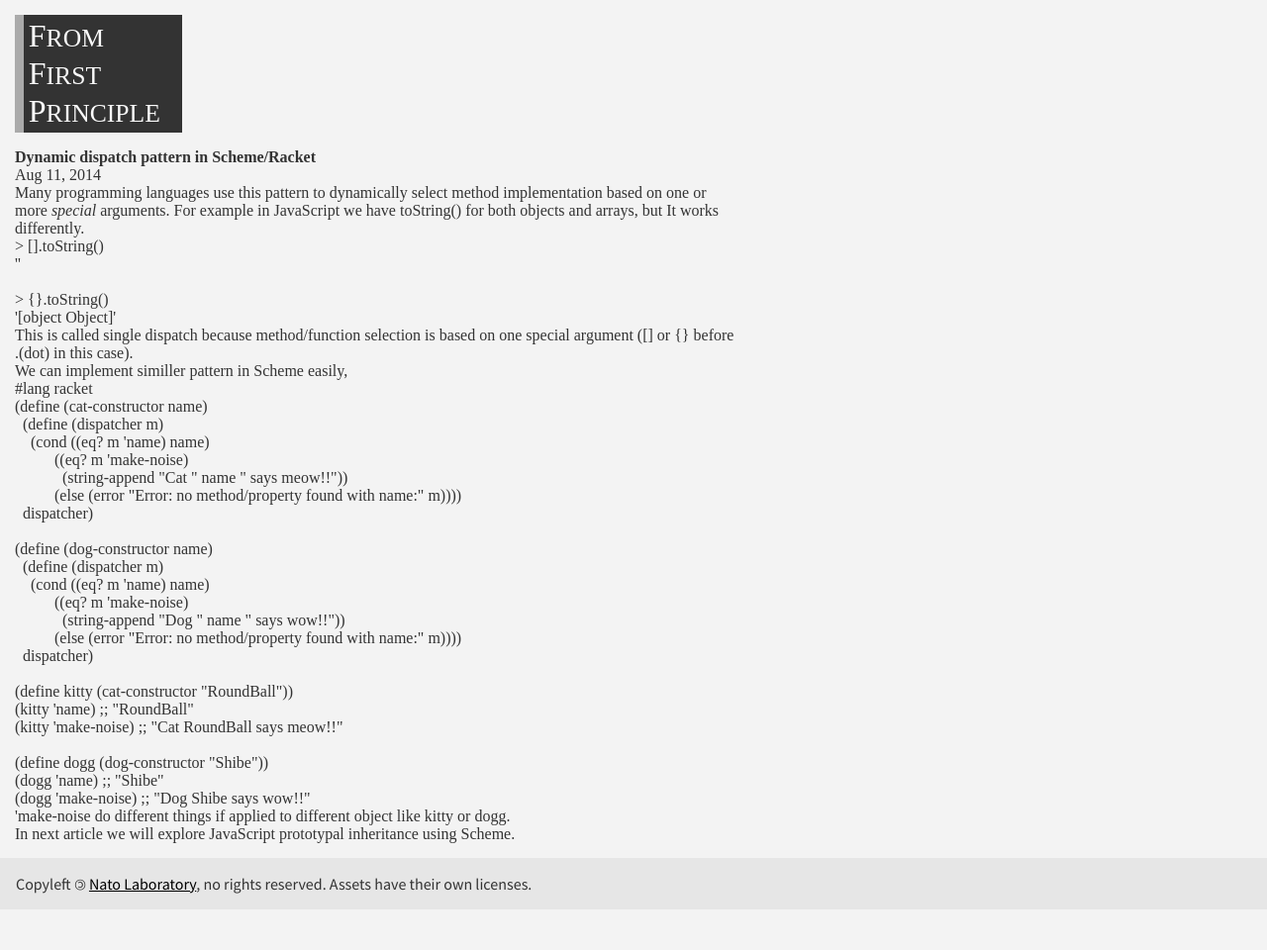
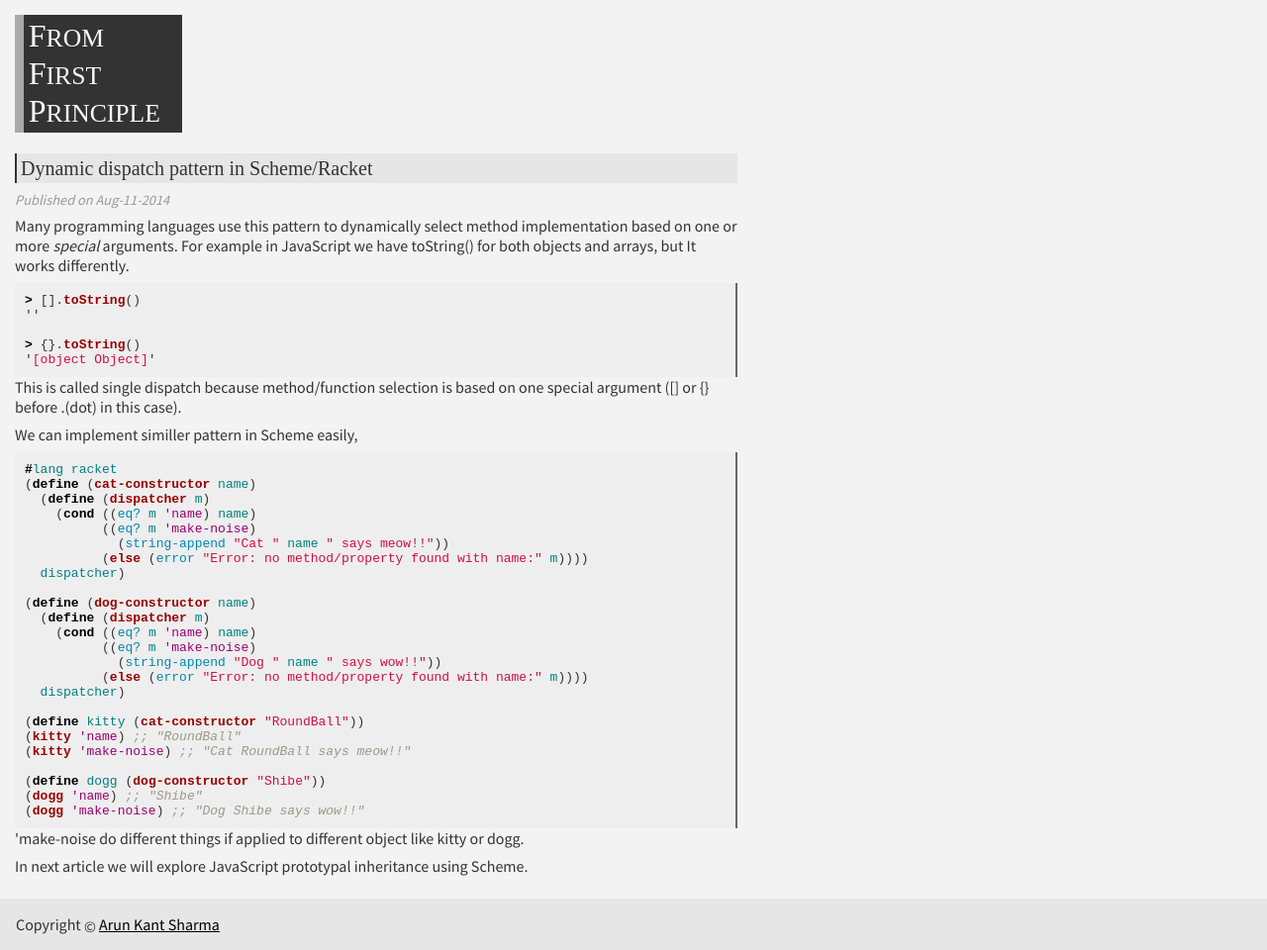
Before and after one commit to arunkant/arunkant.github.io, a Jekyll site: the page built from _posts/2014-08-11-Dispatcher-pattern-in-Scheme.md, in a window 1280 px wide. Shown: the whole page at 99% size. Built offline with Jekyll 4.4.1, drawn with Linux system fonts in a browser that asks for light colours; some web fonts are replaced; before the commit the page ends 919 px from its top, so only the background shows below that.

Commit message:
theme changes

```diff
--- a/_includes/header.html
+++ b/_includes/header.html
@@ -1,3 +1,3 @@
 <div class="header">
-  <span class="title">F<small>ROM</small> F<small>IRST</small> P<small>RINCIPLE</small></span>
+    <span class="title">F<small>ROM</small> F<small>IRST</small> P<small>RINCIPLE</small></span>
 </div>
--- a/_layouts/default.html
+++ b/_layouts/default.html
@@ -5,15 +5,11 @@
 
 <body>
     <div class="container">
-
-    {%- include header.html -%}
-    {{ content }}
-
+      {%- include header.html -%}
+      {{ content }}
     </div>
     <div class="footer">
-        <p>Copyleft <span class="copyleft">&copy;</span> <a href="https://lab.nat.moe" target="_blank">Nato
-                Laboratory</a>,
-            no rights reserved. Assets have their own licenses.</p>
+        <p>Copyright <span class="copyleft">&copy;</span> <a href="https://arunkant.com">Arun Kant Sharma</a></p>
     </div>
 </body>
 </html>
--- a/_layouts/post.html
+++ b/_layouts/post.html
@@ -1,27 +1,16 @@
 ---
 layout: default
 ---
-<article class="post h-entry" itemscope itemtype="http://schema.org/BlogPosting">
+<div class="content">
+  <section class="main" id="news">
+      <div class="subtitle">{{ page.title | escape }}</div>
+      {%- assign date_format =
+        site.minima.date_format | default: "%b-%d-%Y" -%}
+        <div class="muted"><i>
+          <p>Published on <span >{{ page.date | date: date_format }}</span></p>
+        </i>
+        </div>
 
-  <header class="post-header">
-    <h1 class="post-title p-name" itemprop="name headline">{{ page.title | escape }}</h1>
-    <p class="post-meta">
-      <time class="dt-published" datetime="{{ page.date | date_to_xmlschema }}" itemprop="datePublished">
-        {%- assign date_format = site.minima.date_format | default: "%b %-d, %Y" -%}
-        {{ page.date | date: date_format }}
-      </time>
-      {%- if page.author -%}
-        • <span itemprop="author" itemscope itemtype="http://schema.org/Person"><span class="p-author h-card" itemprop="name">{{ page.author }}</span></span>
-      {%- endif -%}</p>
-  </header>
-
-  <div class="post-content e-content" itemprop="articleBody">
-    {{ content }}
-  </div>
-
-  {%- if site.disqus.shortname -%}
-    {%- include disqus_comments.html -%}
-  {%- endif -%}
-
-  <a class="u-url" href="{{ page.url | relative_url }}" hidden></a>
-</article>
+      {{ content }}
+  </section>
+</div>
--- a/_sass/clearwater.scss
+++ b/_sass/clearwater.scss
@@ -9,7 +9,7 @@
     display: inline-block;
     top: 2px;
     position: relative;
-    transform: rotate(180deg);
+    // transform: rotate(180deg);
 }
 
 .footer {
@@ -171,3 +171,73 @@ a.deleted {
     padding: .8em;
     background-color: #e6e6e6;
 }
+
+
+// Syntax highlight
+pre {
+    font-family: monospace;
+    padding: 10px;
+    border-right: solid #666 2px;
+    background-color: #EEE;
+}
+.highlight .hll { background-color: #ffffcc }
+.highlight .c { color: #999988; font-style: italic } /* Comment */
+.highlight .err { color: #a61717; background-color: #e3d2d2 } /* Error */
+.highlight .k { color: #000000; font-weight: bold } /* Keyword */
+.highlight .o { color: #000000; font-weight: bold } /* Operator */
+.highlight .cm { color: #999988; font-style: italic } /* Comment.Multiline */
+.highlight .cp { color: #999999; font-weight: bold; font-style: italic } /* Comment.Preproc */
+.highlight .c1 { color: #999988; font-style: italic } /* Comment.Single */
+.highlight .cs { color: #999999; font-weight: bold; font-style: italic } /* Comment.Special */
+.highlight .gd { color: #000000; background-color: #ffdddd } /* Generic.Deleted */
+.highlight .ge { color: #000000; font-style: italic } /* Generic.Emph */
+.highlight .gr { color: #aa0000 } /* Generic.Error */
+.highlight .gh { color: #999999 } /* Generic.Heading */
+.highlight .gi { color: #000000; background-color: #ddffdd } /* Generic.Inserted */
+.highlight .go { color: #888888 } /* Generic.Output */
+.highlight .gp { color: #555555 } /* Generic.Prompt */
+.highlight .gs { font-weight: bold } /* Generic.Strong */
+.highlight .gu { color: #aaaaaa } /* Generic.Subheading */
+.highlight .gt { color: #aa0000 } /* Generic.Traceback */
+.highlight .kc { color: #000000; font-weight: bold } /* Keyword.Constant */
+.highlight .kd { color: #000000; font-weight: bold } /* Keyword.Declaration */
+.highlight .kn { color: #000000; font-weight: bold } /* Keyword.Namespace */
+.highlight .kp { color: #000000; font-weight: bold } /* Keyword.Pseudo */
+.highlight .kr { color: #000000; font-weight: bold } /* Keyword.Reserved */
+.highlight .kt { color: #445588; font-weight: bold } /* Keyword.Type */
+.highlight .m { color: #009999 } /* Literal.Number */
+.highlight .s { color: #d01040 } /* Literal.String */
+.highlight .na { color: #008080 } /* Name.Attribute */
+.highlight .nb { color: #0086B3 } /* Name.Builtin */
+.highlight .nc { color: #445588; font-weight: bold } /* Name.Class */
+.highlight .no { color: #008080 } /* Name.Constant */
+.highlight .nd { color: #3c5d5d; font-weight: bold } /* Name.Decorator */
+.highlight .ni { color: #800080 } /* Name.Entity */
+.highlight .ne { color: #990000; font-weight: bold } /* Name.Exception */
+.highlight .nf { color: #990000; font-weight: bold } /* Name.Function */
+.highlight .nl { color: #990000; font-weight: bold } /* Name.Label */
+.highlight .nn { color: #555555 } /* Name.Namespace */
+.highlight .nt { color: #000080 } /* Name.Tag */
+.highlight .nv { color: #008080 } /* Name.Variable */
+.highlight .ow { color: #000000; font-weight: bold } /* Operator.Word */
+.highlight .w { color: #bbbbbb } /* Text.Whitespace */
+.highlight .mf { color: #009999 } /* Literal.Number.Float */
+.highlight .mh { color: #009999 } /* Literal.Number.Hex */
+.highlight .mi { color: #009999 } /* Literal.Number.Integer */
+.highlight .mo { color: #009999 } /* Literal.Number.Oct */
+.highlight .sb { color: #d01040 } /* Literal.String.Backtick */
+.highlight .sc { color: #d01040 } /* Literal.String.Char */
+.highlight .sd { color: #d01040 } /* Literal.String.Doc */
+.highlight .s2 { color: #d01040 } /* Literal.String.Double */
+.highlight .se { color: #d01040 } /* Literal.String.Escape */
+.highlight .sh { color: #d01040 } /* Literal.String.Heredoc */
+.highlight .si { color: #d01040 } /* Literal.String.Interpol */
+.highlight .sx { color: #d01040 } /* Literal.String.Other */
+.highlight .sr { color: #009926 } /* Literal.String.Regex */
+.highlight .s1 { color: #d01040 } /* Literal.String.Single */
+.highlight .ss { color: #990073 } /* Literal.String.Symbol */
+.highlight .bp { color: #999999 } /* Name.Builtin.Pseudo */
+.highlight .vc { color: #008080 } /* Name.Variable.Class */
+.highlight .vg { color: #008080 } /* Name.Variable.Global */
+.highlight .vi { color: #008080 } /* Name.Variable.Instance */
+.highlight .il { color: #009999 } /* Literal.Number.Integer.Long */
```
Also changed, not shown: _layouts/home.html (+35 -11 lines).
